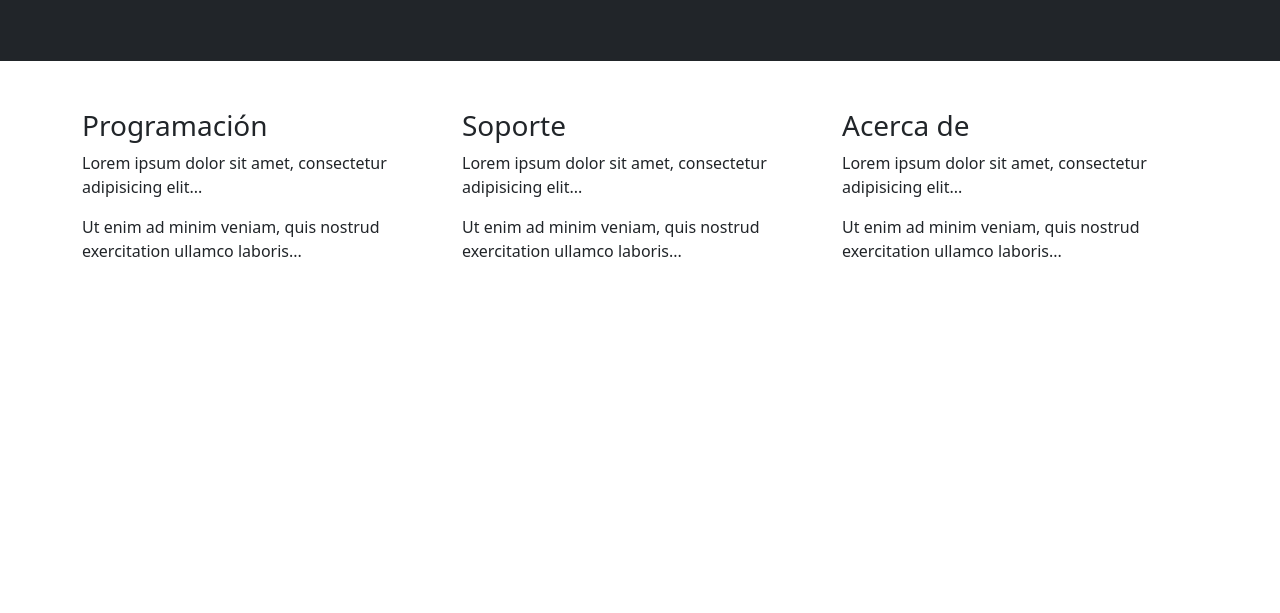
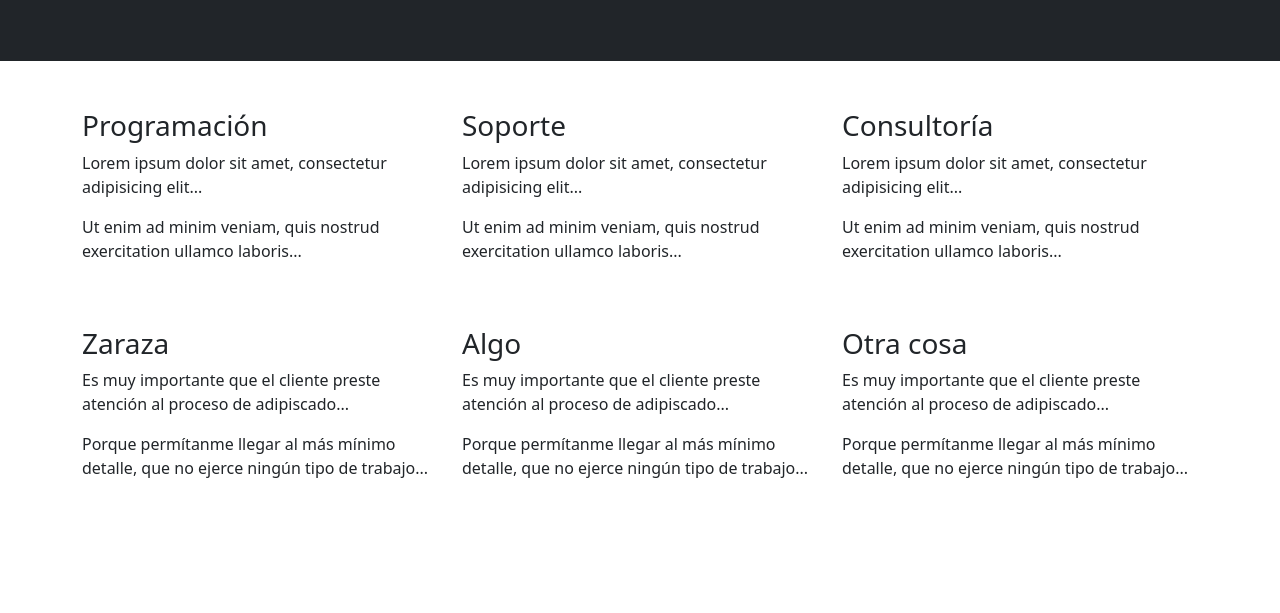
Before and after one commit to lvercell/ARGPROG, a plain HTML site: page Git/Portfolio/index.html in a window 1280 px wide. Shown: the part 187-800 px from the top of the page. Drawn offline with nearby package versions, Linux system fonts and the light colour scheme.

Commit message:
05-08-2022

```diff
--- a/Git/Portfolio/index.html
+++ b/Git/Portfolio/index.html
@@ -23,7 +23,7 @@
             </li>
             <li class="nav-item">
                 <a class="nav-link" href="#">
-                  Programación
+                  Desarrollos
                 </a>
             </li>
             <li class="nav-item">
@@ -42,7 +42,7 @@
 
     <div class="container-fluid p-5 bg-dark text-white text-center">
         <h1>Lucas Vercellini</h1>
-        <p>Programación - Soporte - Acerca de</p>
+        <p>Programación - Soporte - Consultoría</p>
       </div>
 
       <div class="container mt-5">
@@ -58,11 +58,31 @@
             <p>Ut enim ad minim veniam, quis nostrud exercitation ullamco laboris...</p>
           </div>
           <div class="col-sm-4">
-            <h3>Acerca de</h3>
+            <h3>Consultoría</h3>
             <p>Lorem ipsum dolor sit amet, consectetur adipisicing elit...</p>
             <p>Ut enim ad minim veniam, quis nostrud exercitation ullamco laboris...</p>
           </div>
         </div>
       </div>
+      <div class="container mt-5">
+        <div class="row">
+          <div class="col-sm-4">
+            <h3>Zaraza</h3>
+            <p>Es muy importante que el cliente preste atención al proceso de adipiscado...</p>
+            <p>Porque permítanme llegar al más mínimo detalle, que no ejerce ningún tipo de trabajo...</p>
+          </div>
+          <div class="col-sm-4">
+            <h3>Algo</h3>
+            <p>Es muy importante que el cliente preste atención al proceso de adipiscado...</p>
+            <p>Porque permítanme llegar al más mínimo detalle, que no ejerce ningún tipo de trabajo...</p>
+          </div>
+          <div class="col-sm-4">
+            <h3>Otra cosa</h3>
+            <p>Es muy importante que el cliente preste atención al proceso de adipiscado...</p>
+            <p>Porque permítanme llegar al más mínimo detalle, que no ejerce ningún tipo de trabajo...</p>
+          </div>
+        </div>
+      </div>
+
 </body>
 </html>
```
